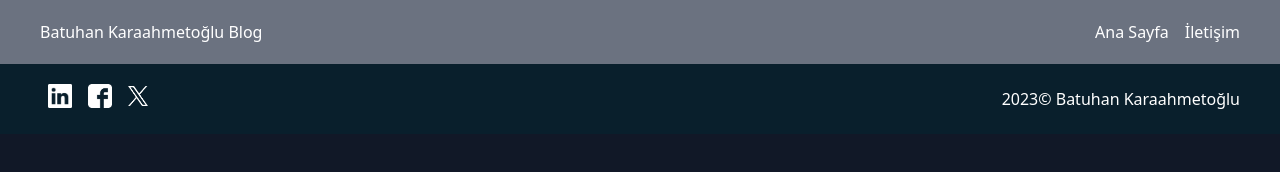
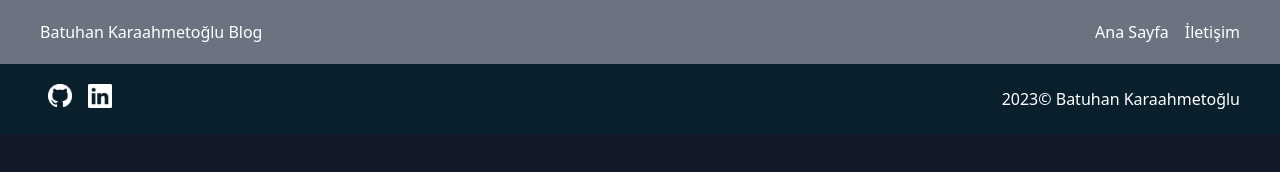
Before and after one commit to Batuhan445/blog-app, a Next.js app: page / in a window 1280 px wide. Shown: the top 172 px of the page. Built offline with nearby package versions, Linux system fonts and the light colour scheme.

Commit message:
edited some social media

```diff
--- a/src/components/Footer.tsx
+++ b/src/components/Footer.tsx
@@ -9,25 +9,18 @@ export const Footer = () => {
 
         <div className='m-auto md:m-0 flex'>
 
+        <div>
+          <Link href="https://github.com/Batuhan445" target='_blank' className='inline-block p-2'>
+          <Image src={"/social-media/github.png"} alt='github-logo' width={24} height={24}/>
+          </Link>
+        </div>
+
           <div>
             <Link href="https://www.linkedin.com/in/batuhankaraahmeto%C4%9Flu/" target='_blank' className='inline-block p-2'>
             <Image src={"/social-media/linkedin.png"} alt='linkedin-logo' width={24} height={24}/>
             </Link>
           </div>
 
-        <div>
-          <Link href="https://facebook.com/batuhankara.tr" target='_blank' className='inline-block p-2'>
-          <Image src={"/social-media/facebook.png"} alt='facebook-logo' width={24} height={24}/>
-          </Link>
-        </div>
-
-        <div className='mt-[2px]'>
-
-          <Link href="https://x.com/trbatuhankara" target='_blank' className='inline-block p-2'>
-          <Image
-          src={'/social-media/x-twitter-logo.png'} alt={'x-twitter-logo'} width={20} height={20}/>
-          </Link>
-        </div>
 
         </div>
 
```
